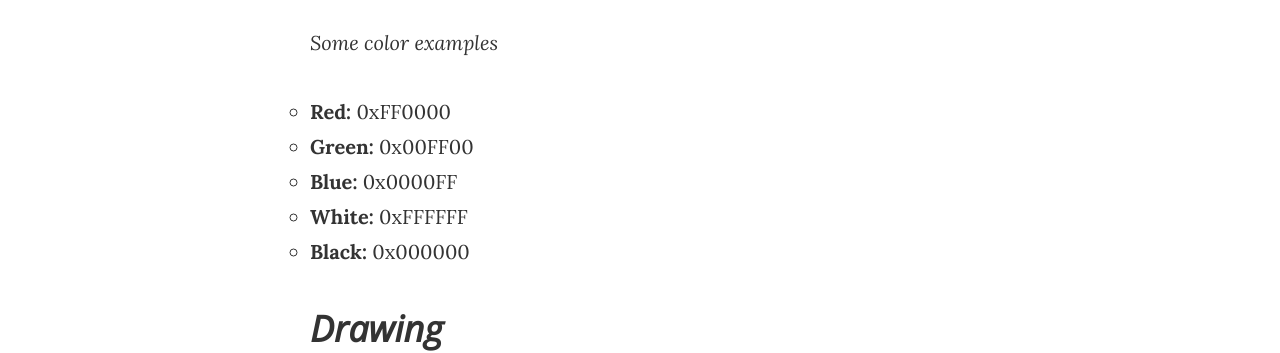
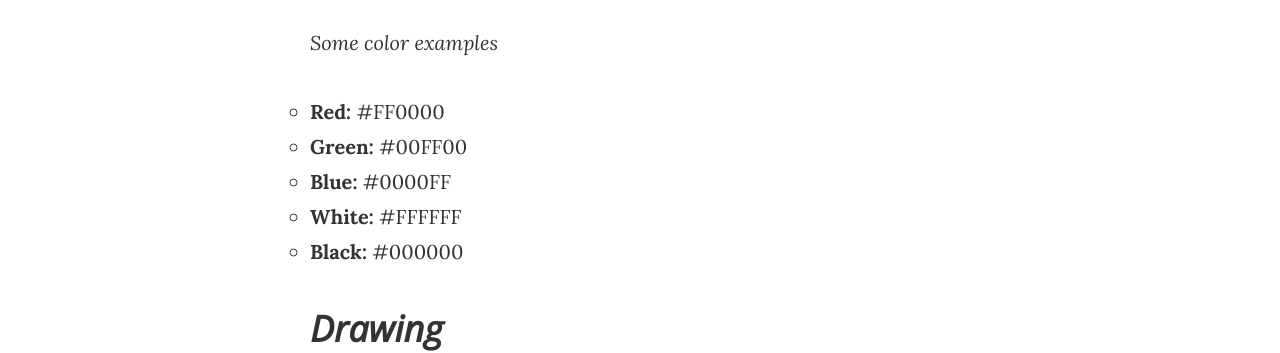
Before and after one commit to meanderingleaf/n221s15, a Jekyll site: the page built from _posts/2014-09-01-drawing.markdown, in a window 1280 px wide and 900 px high, scrolled down 930 px. Shown: the part 161-514 px from the top of the window. Built offline with Jekyll 4.4.1, drawn with Linux system fonts in a browser that asks for light colours.

Commit message:
Fixing some dumb

```diff
--- a/_posts/2014-09-01-drawing.markdown
+++ b/_posts/2014-09-01-drawing.markdown
@@ -27,11 +27,11 @@ Color, is set using *hexadecimal*. We're not going to go into how to convert the
 
 *Some color examples*
 
-- **Red:** 0xFF0000
-- **Green:** 0x00FF00
-- **Blue:** 0x0000FF
-- **White:** 0xFFFFFF
-- **Black:** 0x000000
+- **Red:** #FF0000
+- **Green:** #00FF00
+- **Blue:** #0000FF
+- **White:** #FFFFFF
+- **Black:** #000000
 
 Drawing
 ------------------------------
```
Also changed, not shown: other parts of _posts/2014-09-01-drawing.markdown (+2 -2 lines).
